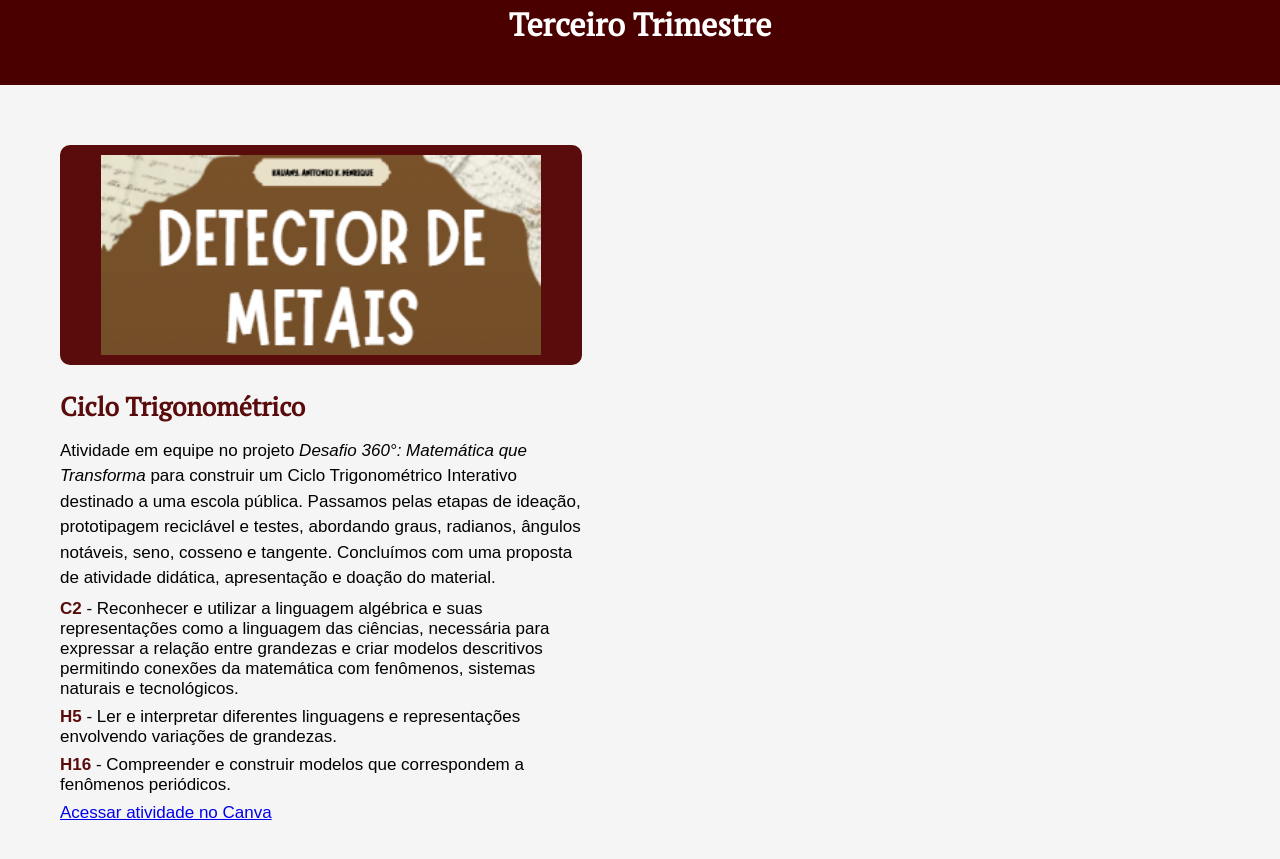
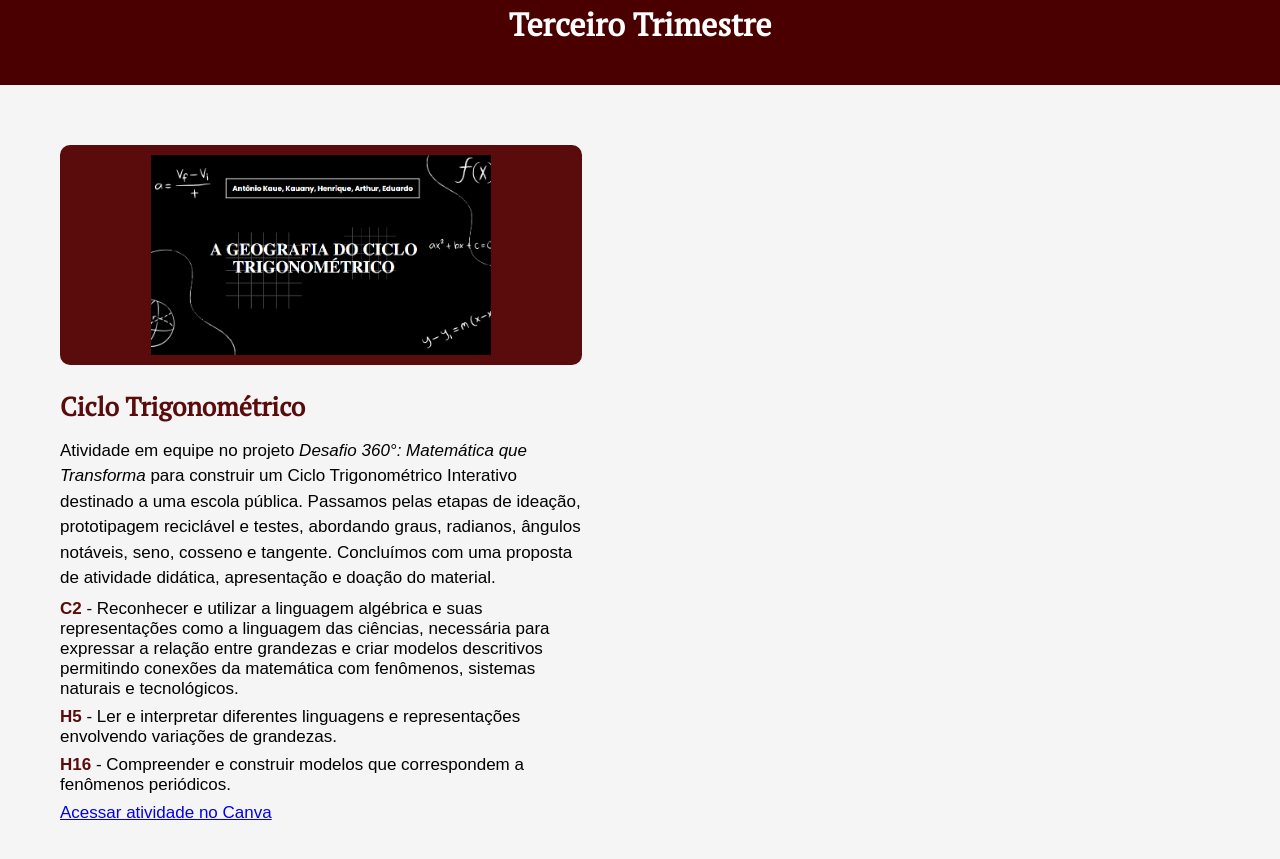
Before and after one commit to kauanyferreirabairros/portfolio, a plain HTML site: page matematica.html in a window 1280 px wide. Shown: the part 3071-3930 px from the top of the page. Drawn offline with Linux system fonts and the light colour scheme.

Commit message:
matematica correção

```diff
--- a/matematica.html
+++ b/matematica.html
@@ -126,7 +126,7 @@
 <div class="atividades-container">
 
     <div class="atividade">
-        <img src="52.jpg" alt="Ciclo Trigonométrico" class="atividade-img">
+        <img src="57.jpg" alt="Ciclo Trigonométrico" class="atividade-img">
 
         <h2 class="titulo">Ciclo Trigonométrico</h2>
 
```
Also changed, not shown: 57.jpg (added).
